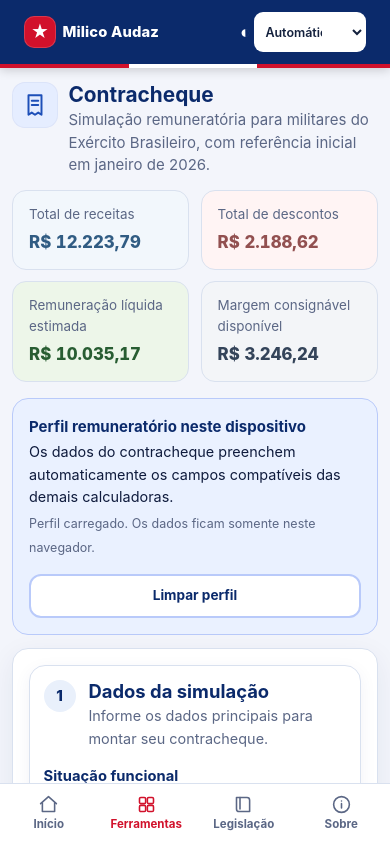
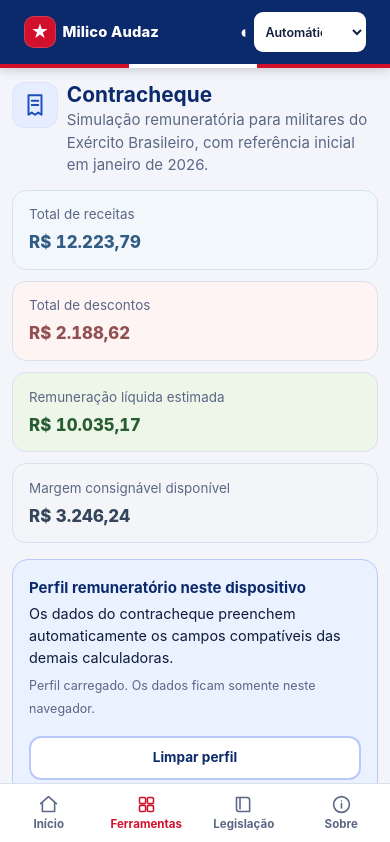
Before and after one commit to vctdini/milico-audaz, a plain HTML site: page contracheque.html in a window 390 px wide. Shown: the top 842 px of the page. Drawn offline with Linux system fonts and the light colour scheme.

Commit message:
mudança e aprimoramento layout

```diff
--- a/style.css
+++ b/style.css
@@ -1061,6 +1061,42 @@ html[data-theme="dark"] .mov-calc .mov-demonstrativo .mov-financial-table th,
 html[data-theme="dark"] .mov-calc .mov-demonstrativo .mov-financial-table td:last-child{background:#243249;color:var(--ink)}
 @media(prefers-color-scheme:dark){html[data-theme="system"]{color-scheme:dark}}
 @media(max-width:640px){.pull>.chips .chip{width:auto}}
+
+/* Etapa 78 — contenção consistente de conteúdo e alinhamento responsivo */
+html,body{max-width:100%;min-width:320px}
+body{overflow-x:clip}
+header.top,.bar,main.page,.wrap,footer.bot{min-width:0}
+main.page{box-sizing:border-box}
+main.page>*,.page section,.page form,.page fieldset,.page article,
+.page .grid,.page .grp,.page .res,.page .fonte{min-width:0}
+.page :where(.grid,.tiles,.steps,.cc-fields-grid,.cc-default-grid,.cc-event-values)>*{min-width:0}
+.page :where(h1,h2,h3,p,li,label,small,strong,span,a,summary,button,output){max-width:100%;overflow-wrap:break-word}
+.page :where(input,select,textarea){display:block;width:100%;min-width:0;max-width:100%}
+.page :where(button,.btn){min-width:0}
+.page :where(img,svg,video,canvas){max-width:100%}
+.page table{width:100%;max-width:100%;border-collapse:collapse}
+.page :where(.tbl-wrap,.table-wrap,.table-responsive){max-width:100%;min-width:0;overflow-x:auto;overscroll-behavior-inline:contain}
+.page .ph{width:100%;max-width:var(--layout-form);margin-inline:auto}
+.page .ph>div{min-width:0}
+.page .ph p{overflow-wrap:anywhere}
+.page .res,.page .fonte,.page .profile-notice{margin-inline:auto}
+@media(max-width:760px){
+  main.page{width:calc(100% - 1.5rem);padding-inline:0}
+  .page .ph{align-items:flex-start}
+  .page .cc-live-summary,.page .cc-summary{grid-template-columns:repeat(2,minmax(0,1fr))}
+  .page .cc-preview-row{grid-template-columns:minmax(0,1fr) auto}
+}
+@media(max-width:520px){
+  main.page{width:calc(100% - 1rem)}
+  .page .ph{gap:.55rem}
+  .page .cc-live-summary,.page .cc-summary{grid-template-columns:minmax(0,1fr)}
+  .page .cc-section-heading{gap:.6rem}
+  .page .cc-section-heading>div{min-width:0}
+  .page .cc-preview-row{gap:.45rem}
+  .page .cc-preview-row>b{max-width:44vw;white-space:normal;overflow-wrap:anywhere}
+  .page .cc-card-title{align-items:stretch}
+  .page .cc-card-title .cc-add-rubrica{width:100%}
+}
 html[data-theme="dark"] .cc-defaults,html[data-theme="dark"] .cc-catalog-panel,
 html[data-theme="dark"] .cc-event-control,html[data-theme="dark"] .cc-param-card,
 html[data-theme="dark"] .cc-advanced,html[data-theme="dark"] .tool-search input,
```
